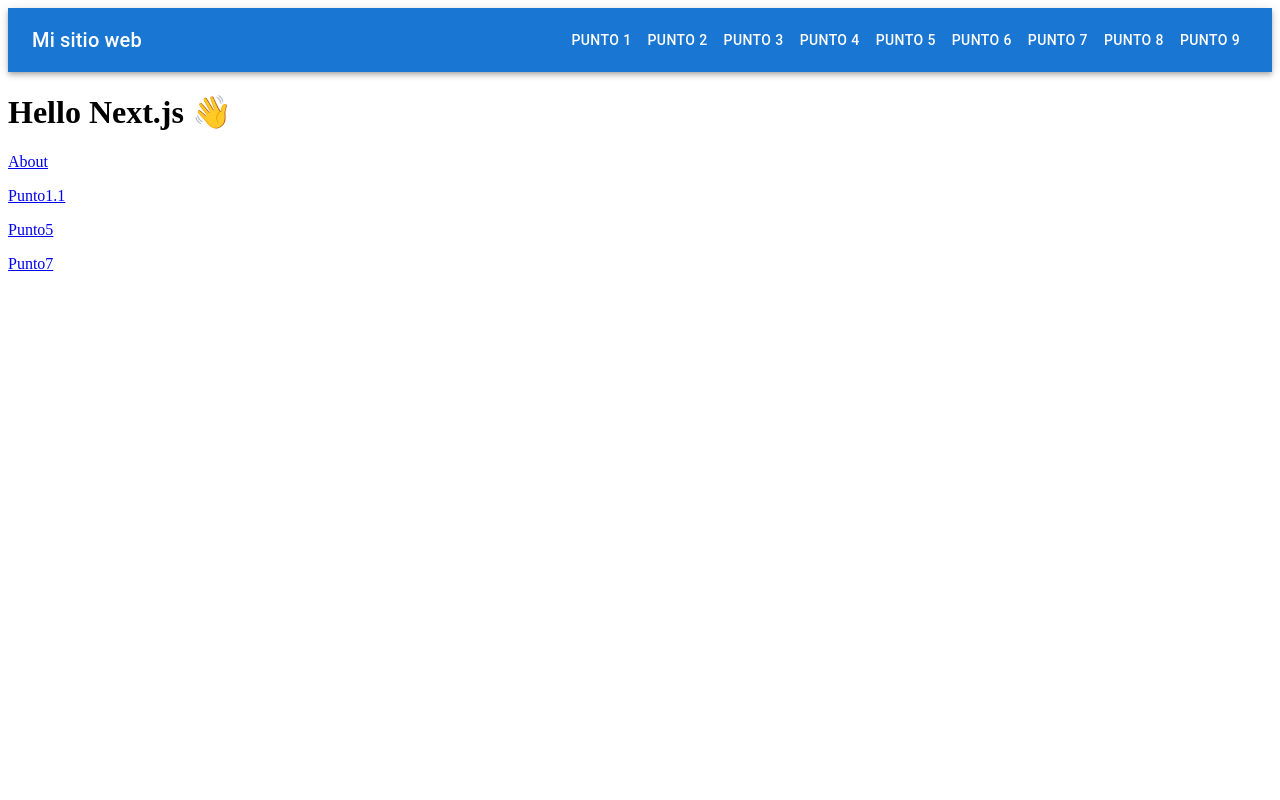
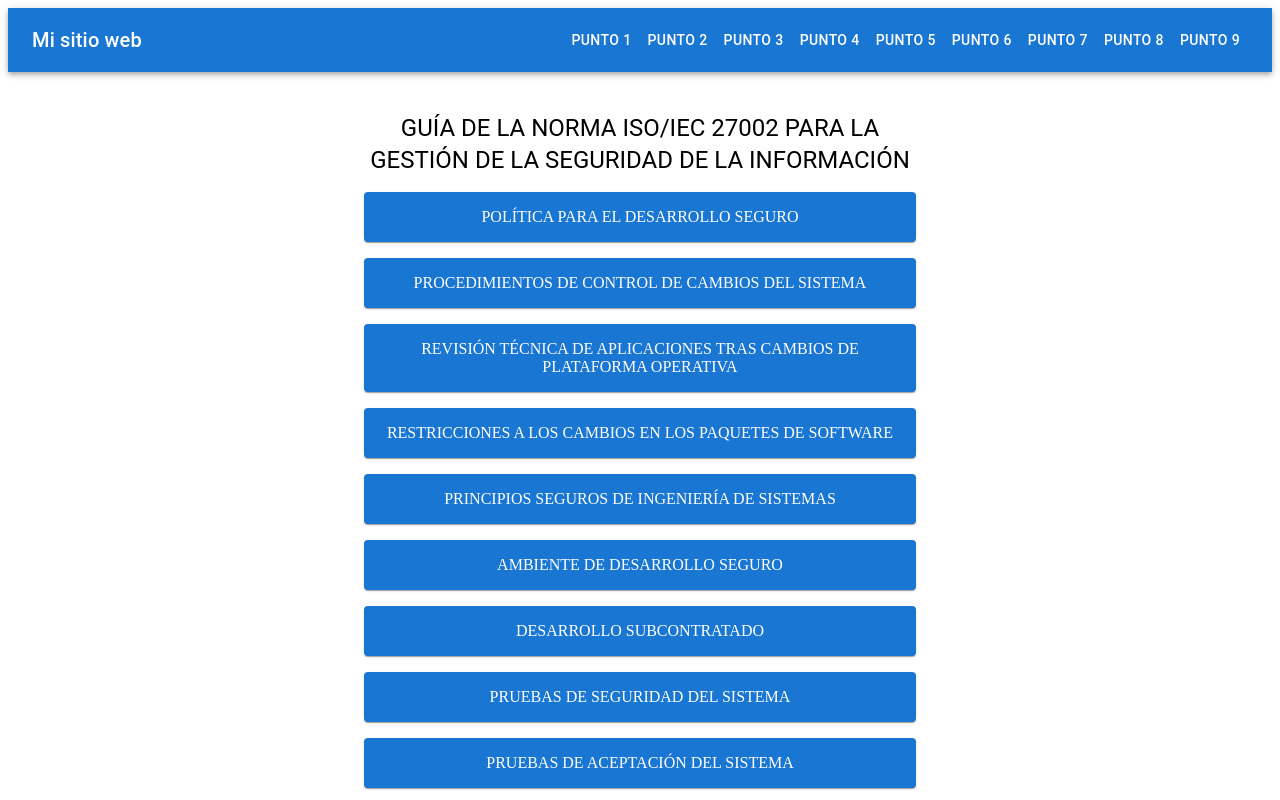
Before and after one commit to adriancoloma/proyecto-software-seguro, a Next.js app in the folder react-nextjs/: page / in a window 1280 px wide. Built offline with nearby package versions, Linux system fonts and the light colour scheme.

Commit message:
página principal

```diff
--- a/react-nextjs/pages/index.tsx
+++ b/react-nextjs/pages/index.tsx
@@ -1,24 +1,72 @@
-import Link from 'next/link'
 import Layout from '../components/Layout'
-import Punto1 from '../components/Punto1.1';
-import Punto5 from '../components/punto5/Punto5';
-import Punto8 from '../components/punto7/Formulario7';
+import { Container, Grid, Paper, Typography } from "@mui/material";
+import { styled } from "@mui/material/styles";
+
+const CustomPaper = styled(Paper)(({ theme }) => ({
+  padding: theme.spacing(2),
+  textAlign: "center",
+  color: theme.palette.text.secondary,
+  background: theme.palette.primary.main,
+  "& a": {
+    color: "white",
+    textDecoration: "none",
+  },
+}));
 
 const IndexPage = () => (
   <Layout title="Home | Next.js + TypeScript Example">
-    <h1>Hello Next.js 👋</h1>
-    <p>
-      <Link href="/about">About</Link>
-    </p>
-    <p>
-      <Link href="/Punto1.1">Punto1.1</Link>
-    </p>
-    <p>
-      <Link href="/punto5">Punto5</Link>
-    </p>
-    <p>
-      <Link href="/punto7">Punto7</Link>
-    </p>
+    <Container maxWidth="sm">
+      <Typography variant="h5" align="center" gutterBottom  sx={ {marginTop: 5, marginBottom: 2}}>
+        GUÍA DE LA NORMA ISO/IEC 27002 PARA LA GESTIÓN DE LA SEGURIDAD DE LA INFORMACIÓN
+      </Typography>
+      <Grid container spacing={2}>
+        <Grid item xs={12}>
+          <CustomPaper>
+            <a href="/punto1">POLÍTICA PARA EL DESARROLLO SEGURO </a>
+          </CustomPaper>
+        </Grid>
+        <Grid item xs={12}>
+          <CustomPaper>
+            <a href="/punto2"> PROCEDIMIENTOS DE CONTROL DE CAMBIOS DEL SISTEMA </a>
+          </CustomPaper>
+        </Grid>
+        <Grid item xs={12}>
+          <CustomPaper>
+            <a href="/punto3">REVISIÓN TÉCNICA DE APLICACIONES TRAS CAMBIOS DE PLATAFORMA OPERATIVA </a>
+          </CustomPaper>
+        </Grid>
+        <Grid item xs={12}>
+          <CustomPaper>
+            <a href="punto4">RESTRICCIONES A LOS CAMBIOS EN LOS PAQUETES DE SOFTWARE </a>
+          </CustomPaper>
+        </Grid>
+        <Grid item xs={12}>
+          <CustomPaper>
+            <a href="punto5">PRINCIPIOS SEGUROS DE INGENIERÍA DE SISTEMAS</a>
+          </CustomPaper>
+        </Grid>
+        <Grid item xs={12}>
+          <CustomPaper>
+            <a href="punto6">AMBIENTE DE DESARROLLO SEGURO</a>
+          </CustomPaper>
+        </Grid>
+        <Grid item xs={12}>
+          <CustomPaper>
+            <a href="punto7">DESARROLLO SUBCONTRATADO</a>
+          </CustomPaper>
+        </Grid>
+        <Grid item xs={12}>
+          <CustomPaper>
+            <a href="punto8">PRUEBAS DE SEGURIDAD DEL SISTEMA</a>
+          </CustomPaper>
+        </Grid>
+        <Grid item xs={12}>
+          <CustomPaper>
+            <a href="punto9">PRUEBAS DE ACEPTACIÓN DEL SISTEMA</a>
+          </CustomPaper>
+        </Grid>
+      </Grid>
+    </Container>
   </Layout>
 )
 
```
